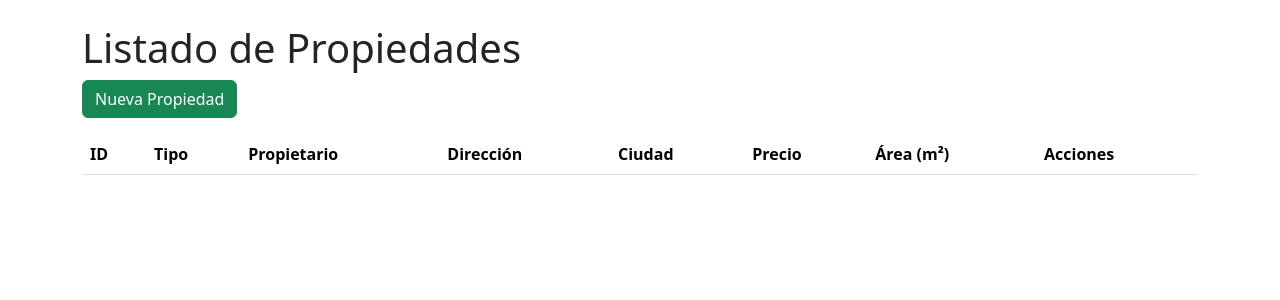
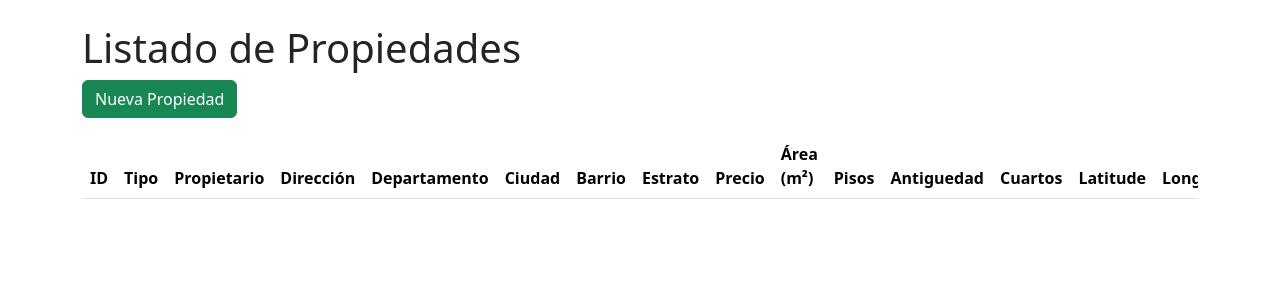
Before and after one commit to hollrojm/real_estate_project, a Django app: page / in a window 1280 px wide. Shown: the part 56-356 px from the top of the page. Run offline with Django 5.2, Linux system fonts and the light colour scheme; lists and menus that the app fills with data are empty.

Commit message:
Feature/Add colums into list of propierties

```diff
--- a/frontend/static/js/main.js
+++ b/frontend/static/js/main.js
@@ -26,9 +26,22 @@ function loadProperties() {
                     <td>${property.property_type_name || ''}</td>
                     <td>${property.owner_name || ''}</td>
                     <td>${property.address}</td>
+                    <td>${property.department || ''}</td>
                     <td>${property.city || ''}</td>
+                    <td>${property.district || ''}</td>
+                    <td>${property.stratum || ''}</td>
                     <td>$${formatNumber(property.total_price)}</td>
                     <td>${property.area}</td>
+                    <td>${property.floor || ''}</td>
+                    <td>${property.age || ''}</td>
+                    <td>${property.rooms || ''}</td>
+                    <td>${property.latitude || ''}</td>
+                    <td>${property.longitude || ''}</td>
+                    <td>${property.publication_date || ''}</td>
+                    <td>${property.publication_year || ''}</td>
+                    <td>${property.publication_month || ''}</td>
+
+
                     <td>
                         <button class="btn btn-sm btn-primary edit-btn" data-id="${property.id}">Editar</button>
                         <button class="btn btn-sm btn-danger delete-btn" data-id="${property.id}">Eliminar</button>
--- a/frontend/templates/index.html
+++ b/frontend/templates/index.html
@@ -26,9 +26,21 @@
                   <th>Tipo</th>
                   <th>Propietario</th>
                   <th>Dirección</th>
+                  <th>Departamento</th>
                   <th>Ciudad</th>
+                  <th>Barrio</th>
+                  <th>Estrato</th>
                   <th>Precio</th>
                   <th>Área (m²)</th>
+                  <th>Pisos</th>
+                  <th>Antiguedad</th>
+                  <th>Cuartos</th>
+                  <th>Latitude</th>
+                  <th>Longitud</th>
+                  <th>Fecha de Publicacion</th>
+                  <th>Año de publicacion</th>
+                  <th>Mes de publicacion</th>
+
                   <th>Acciones</th>
                 </tr>
               </thead>
@@ -115,9 +127,7 @@
               <div class="row mb-3">
                 <div class="col-md-6">
                   <label for="owner" class="form-label">Propietario</label>
-                  <select class="form-select" id="owner" required>
-                    <!-- Owners will be loaded here -->
-                  </select>
+                  <select class="form-select" id="owner" required></select>
                 </div>
               </div>
             </form>
```
Also changed, not shown: api/serializers.py (+6 -3 lines).
